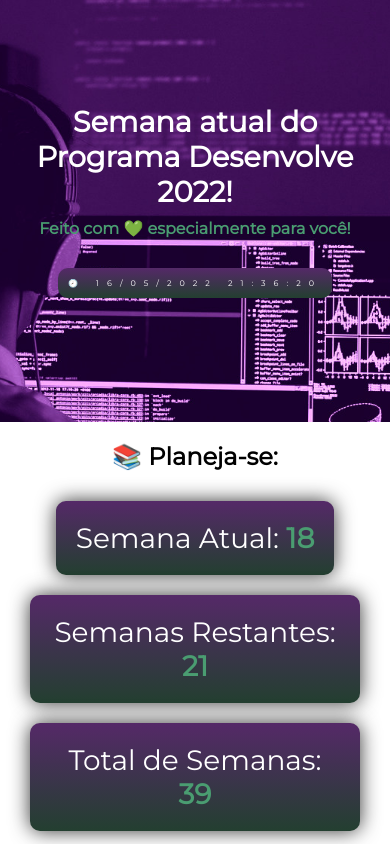
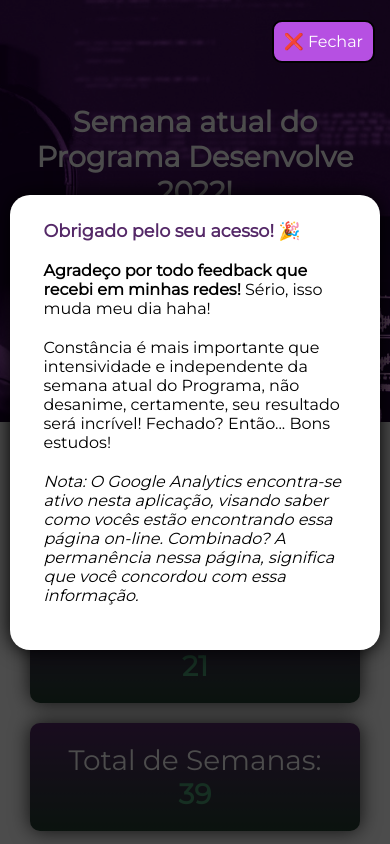
Before and after one commit to phricardorj/oboticario_calendar_app, a plain HTML site: page index.html in a window 390 px wide. Shown: the top 844 px of the page. Drawn offline with Linux system fonts and the light colour scheme.

Commit message:
feat modal

```diff
--- a/assets/js/functions.js
+++ b/assets/js/functions.js
@@ -19,5 +19,43 @@ export const getElement = (selector) => {
 };
 
 export const zeroFill = (n) => {
-  return ('0' + n).slice(-2);
+  return ("0" + n).slice(-2);
 };
+
+export const modalOpen = (isOpen) => {
+  modalCreate();
+  const modal = document.querySelector(".modal"),
+    modal_fundo = document.querySelector(".modal_fundo"),
+    close = document.querySelector(".close");
+
+  if (isOpen) {
+    document.body.style.overflow = "hidden";
+    modal.style.visibility = "visible";
+    modal_fundo.style.visibility = "visible";
+  } else {
+    document.body.style.overflow = "visible";
+    modal.style.visibility = "hidden";
+    modal_fundo.style.visibility = "hidden";
+  }
+
+  close.addEventListener("click", () => modalOpen(false));
+  modal_fundo.addEventListener("click", () => modalOpen(false));
+};
+
+/*
+  ATENÇÃO!!
+  recomenda-se que você não use o innerHTML, no entanto,
+  nesta aplicação usarei porque é uma página simples! Mas, cuidado!
+
+  ATTENTION!!
+  it is recommended that you do not use innerHTML, however,
+  in this application I will use it because it is a simple page! But be careful!
+  */
+
+const modalCreate = () => {
+  const n = document.querySelector("#modal"),
+    e = document.createElement("div");
+  (e.innerHTML =
+    '<div class="modal_fundo">\n  <div class="close">❌ Fechar</div>\n</div>\n<div class="modal_container">\n  <div class="modal">\n    <div class="container">\n      <h1>Obrigado pelo seu acesso! 🎉</h1>\n      <p>\n        <strong\n          >Agradeço por todo feedback que recebi em minhas redes!</strong\n        >\n        Sério, isso muda meu dia haha!</p> <p>Constância é mais importante que\n        intensividade e independente da semana atual do Programa, não\n        desanime, certamente, seu resultado será incrível! Fechado? Então... Bons\n        estudos!\n      </p>\n      <p>\n        <i\n          >Nota: O Google Analytics encontra-se ativo nesta aplicação,\n          visando saber como vocês estão encontrando essa página on-line.\n          Combinado? A permanência nessa página, significa que você\n          concordou com essa informação.</i\n        >\n      </p>\n    </div>\n  </div>\n</div>'),
+    n.appendChild(e);
+};
--- a/assets/js/index.js
+++ b/assets/js/index.js
@@ -3,31 +3,33 @@ import {
   getWeeksFromDateToToday,
   getElement,
   zeroFill,
-} from './functions.js';
+  modalOpen,
+} from "./functions.js";
 
-const weekNow = getWeeksFromDateToToday('2022-01-17');
-const totalWeeks = getWeeksBetweenTwoDates('2022-01-17', '2022-10-17');
-const remainingWeeks = totalWeeks - (weekNow + 1);
+const weekNow = getWeeksFromDateToToday("2022-01-17"),
+  totalWeeks = getWeeksBetweenTwoDates("2022-01-17", "2022-10-17"),
+  remainingWeeks = totalWeeks - (weekNow + 1);
 
-getElement('#weekNow').innerText = weekNow + 1;
-getElement('#totalWeeks').innerText = totalWeeks;
-getElement('#remainingWeeks').innerText = remainingWeeks;
+getElement("#weekNow").innerText = weekNow + 1;
+getElement("#totalWeeks").innerText = totalWeeks;
+getElement("#remainingWeeks").innerText = remainingWeeks;
 
 setInterval(() => {
-  const now = new Date();
-
-  const dataHora =
+  const now = new Date(),
+    dataHora =
       zeroFill(now.getDate()) +
-    '/' +
+      "/" +
       zeroFill(now.getMonth() + 1) +
-    '/' +
+      "/" +
       now.getFullYear() +
-    ' ' +
+      " " +
       zeroFill(now.getHours()) +
-    ':' +
+      ":" +
       zeroFill(now.getMinutes()) +
-    ':' +
+      ":" +
       zeroFill(now.getSeconds());
 
-  getElement('#data-hora').innerText = dataHora;
+  getElement("#data-hora").innerText = dataHora;
 }, 1000);
+
+modalOpen(true);
--- a/assets/styles/index.css
+++ b/assets/styles/index.css
@@ -1,10 +1,10 @@
-@import url('https://fonts.googleapis.com/css2?family=Montserrat:wght@100;400&display=swap');
+@import url("https://fonts.googleapis.com/css2?family=Montserrat:wght@100;400&display=swap");
 
 * {
   margin: 0;
   padding: 0;
   box-sizing: border-box;
-  font-family: 'Montserrat', sans-serif;
+  font-family: "Montserrat", sans-serif;
 }
 
 body {
@@ -17,7 +17,7 @@ header {
   width: 100%;
   height: 30vh;
   background: #552968;
-  background-image: url('../images/banner.jpg');
+  background-image: url("../images/banner.jpg");
   background-position: center;
   background-repeat: no-repeat;
   background-size: cover;
@@ -29,19 +29,19 @@ header {
   padding: 20px;
 }
 
-header>h1 {
+header > h1 {
   text-align: center;
   font-size: 1.8rem;
   margin: 10px;
 }
 
-header>p {
+header > p {
   text-align: center;
   color: #4a9d71;
   font-weight: bold;
 }
 
-header>p.date {
+header > p.date {
   color: #fff;
   margin: 30px 0;
   font-weight: 400;
@@ -67,19 +67,19 @@ section.weeks {
   min-height: 200px;
 }
 
-section.weeks>h1 {
+section.weeks > h1 {
   text-align: center;
   margin: 0 0 20px;
 }
 
-section.weeks>.weeks_container {
+section.weeks > .weeks_container {
   display: flex;
   align-items: center;
   justify-content: center;
   flex-wrap: wrap;
 }
 
-section.weeks>.weeks_container>div {
+section.weeks > .weeks_container > div {
   background: #552968;
   background-image: linear-gradient(#552968, #233f30);
   padding: 20px;
@@ -91,7 +91,7 @@ section.weeks>.weeks_container>div {
   box-shadow: 0 0 20px rgba(0, 0, 0, 0.8);
 }
 
-section.weeks>.weeks_container>div>span {
+section.weeks > .weeks_container > div > span {
   color: #4a9d71;
   font-weight: bold;
 }
@@ -105,19 +105,19 @@ section.info {
   background: #e7e7e7;
 }
 
-section.info>h1 {
+section.info > h1 {
   text-align: center;
   margin: 0 0 20px;
 }
 
-section.info>.info_container {
+section.info > .info_container {
   display: flex;
   align-items: center;
   justify-content: center;
   flex-wrap: wrap;
 }
 
-section.info>.info_container>div {
+section.info > .info_container > div {
   background: #3d1e4b;
   background-image: linear-gradient(#552968, #233f30);
   padding: 20px;
@@ -129,7 +129,7 @@ section.info>.info_container>div {
   box-shadow: 0 0 20px rgba(0, 0, 0, 0.8);
 }
 
-section.info>.info_container>div>span {
+section.info > .info_container > div > span {
   color: #4a9d71;
 }
 
@@ -150,7 +150,7 @@ footer {
   position: relative;
 }
 
-footer>.btn {
+footer > .btn {
   padding: 10px;
   outline: 0;
   border: 0;
@@ -166,7 +166,7 @@ footer>.btn {
   animation: pulseShadow 2s infinite;
 }
 
-footer>.btn:hover {
+footer > .btn:hover {
   background: #5d5be0;
 }
 
@@ -176,18 +176,18 @@ footer p {
   transition: 0.2s;
 }
 
-footer>p.credits {
+footer > p.credits {
   position: absolute;
   bottom: 0;
 }
 
-footer>p.credits>a {
+footer > p.credits > a {
   color: #5dc58e;
   text-decoration: none;
   transition: 0.2s;
 }
 
-footer>p.credits>a:hover {
+footer > p.credits > a:hover {
   color: #4a9d71;
   text-decoration: none;
 }
@@ -226,9 +226,7 @@ footer>p.credits>a:hover {
   }
 }
 
-
-@media (max-width: 500px)
-{
+@media (max-width: 500px) {
   header {
     width: 100%;
     height: 50vh;
@@ -236,7 +234,123 @@ footer>p.credits>a:hover {
   footer {
     height: 500px;
   }
-  header>p.date {
+  header > p.date {
     font-size: 0.5rem;
   }
 }
+
+/*--------------------------------------------------------------
+# basic modal style
+--------------------------------------------------------------*/
+.modal_fundo {
+  height: 100%;
+  width: 100%;
+
+  background: rgb(0, 0, 0, 0.7);
+  position: fixed;
+  visibility: hidden;
+  z-index: 999;
+}
+
+.modal_fundo > .close {
+  position: absolute;
+  top: 20px;
+  right: 15px;
+  padding: 10px;
+  border-radius: 10px;
+  background: #b650e2;
+  color: #fff;
+  border: 2px solid #000;
+  cursor: pointer;
+}
+
+.modal_container {
+  position: fixed;
+  height: 100vh;
+  width: 100%;
+  display: flex;
+  justify-content: center;
+  align-items: center;
+  visibility: hidden;
+  transition: 0.2s;
+
+  z-index: 999;
+}
+
+.modal_container > .modal {
+  background: #fff;
+  box-shadow: 0 0 20px #000;
+  height: relative;
+  max-height: 715px;
+  padding: 20px;
+
+  width: 95%;
+  max-width: 718px;
+  border-radius: 20px;
+
+  position: relative;
+
+  display: flex;
+  justify-content: center;
+  align-items: center;
+}
+
+.modal_container > .modal h1 {
+  font-size: 1.5rem;
+  color: #552968;
+  margin-bottom: 20px;
+}
+
+.modal_container > .modal > .container {
+  height: 95%;
+  width: 95%;
+  overflow: auto;
+  padding: 15px;
+}
+
+.modal_container > .modal p {
+  margin: 20px 0 20px;
+}
+
+.modal_container > .modal img {
+  min-width: 100%;
+  max-width: 600px;
+  height: 100%;
+  max-height: 400px;
+  border-radius: 10px;
+  margin: 0 0 20px;
+}
+
+/* width */
+.modal_container ::-webkit-scrollbar {
+  width: 10px;
+}
+
+/* Track */
+.modal_container ::-webkit-scrollbar-track {
+  background: #f1f1f1;
+  border-radius: 10px;
+}
+
+/* Handle */
+.modal_container ::-webkit-scrollbar-thumb {
+  background: rgb(126, 126, 126);
+  border-radius: 10px;
+}
+
+/* Handle on hover */
+.modal_container ::-webkit-scrollbar-thumb:hover {
+  background: #555;
+}
+
+@media (max-width: 600px) {
+  .modal_container > .modal {
+    padding: 10px;
+  }
+  .modal_container > .modal img {
+    max-width: 100%;
+  }
+  .modal_container > .modal h1 {
+    font-size: 1.1rem;
+  }
+}
--- a/index.html
+++ b/index.html
@@ -12,15 +12,24 @@
     <link rel="stylesheet" href="assets/styles/index.css" />
 
     <!-- Global site tag (gtag.js) - Google Analytics -->
-    <script async src="https://www.googletagmanager.com/gtag/js?id=G-FD3QGDDRLR"></script>
+    <script
+      async
+      src="https://www.googletagmanager.com/gtag/js?id=G-FD3QGDDRLR"
+    ></script>
     <script>
-     window.dataLayer = window.dataLayer || [];
-     function gtag(){dataLayer.push(arguments);}
-     gtag('js', new Date());
-     gtag('config', 'G-FD3QGDDRLR');
+      window.dataLayer = window.dataLayer || [];
+      function gtag() {
+        dataLayer.push(arguments);
+      }
+      gtag("js", new Date());
+      gtag("config", "G-FD3QGDDRLR");
     </script>
   </head>
   <body>
+    <!-- modal -->
+    <div id="modal"></div>
+    <!-- end - modal -->
+
     <header>
       <h1>Semana atual do Programa Desenvolve 2022!</h1>
       <p>Feito com 💚 especialmente para você!</p>
```
Lines whose indentation alone changed are shown as unchanged.
